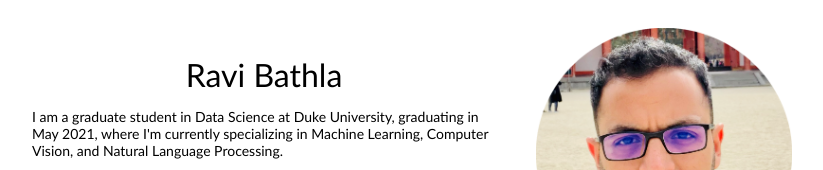
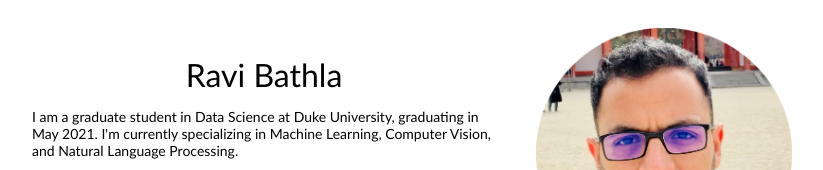
Before and after one commit to ravitashaw/ravi.github.io, a plain HTML site: page index.html in a window 1280 px wide. Shown: the top 170 px of the page, without its empty margins (228-1051 px from the left). Drawn offline with Linux system fonts and the light colour scheme.

Commit message:
first version

```diff
--- a/index.html
+++ b/index.html
@@ -25,7 +25,7 @@
                   <p style="text-align:center">
                     <name>Ravi Bathla</name>
                   </p>
-                  <p>I am a graduate student in Data Science at Duke University, graduating in May 2021, where I'm currently specializing in Machine Learning, Computer Vision, and Natural Language Processing.
+                  <p>I am a graduate student in Data Science at Duke University, graduating in May 2021. I'm currently specializing in Machine Learning, Computer Vision, and Natural Language Processing.
                   </p>
 
                   <p>
```
